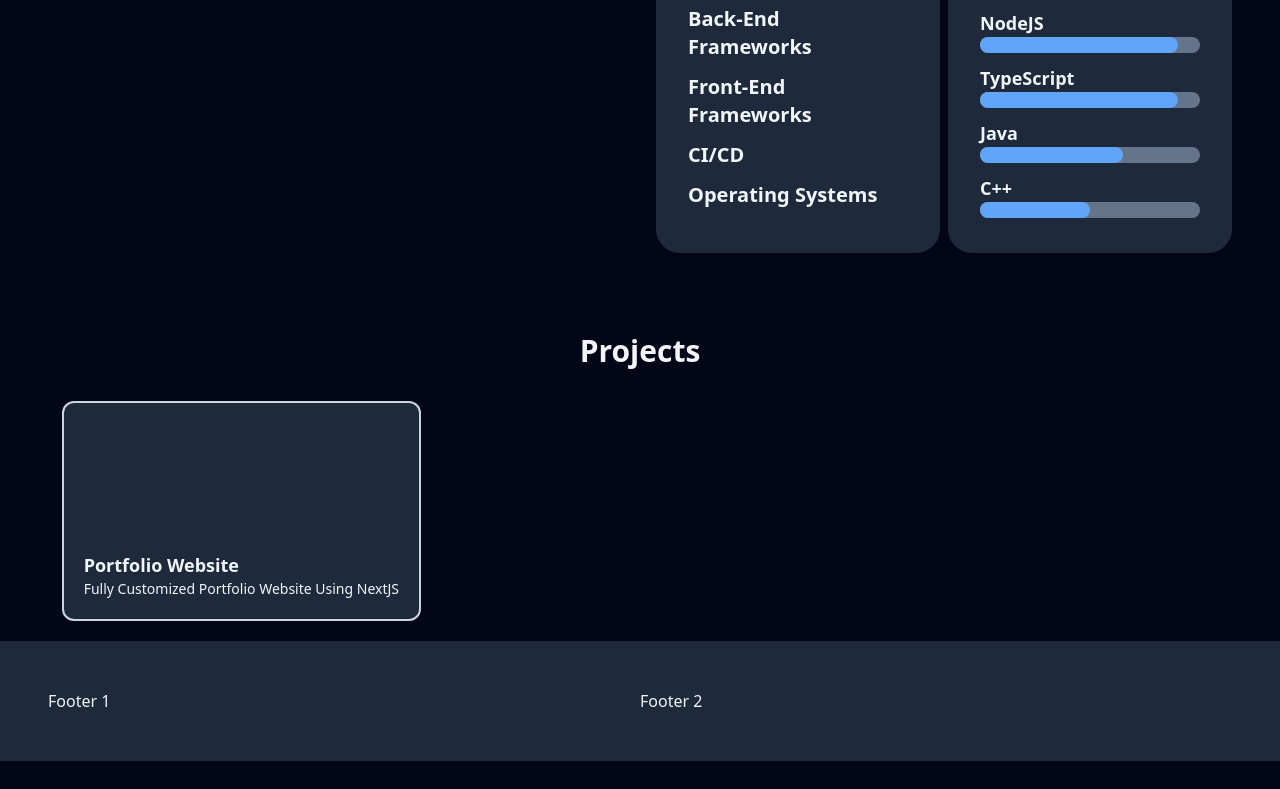
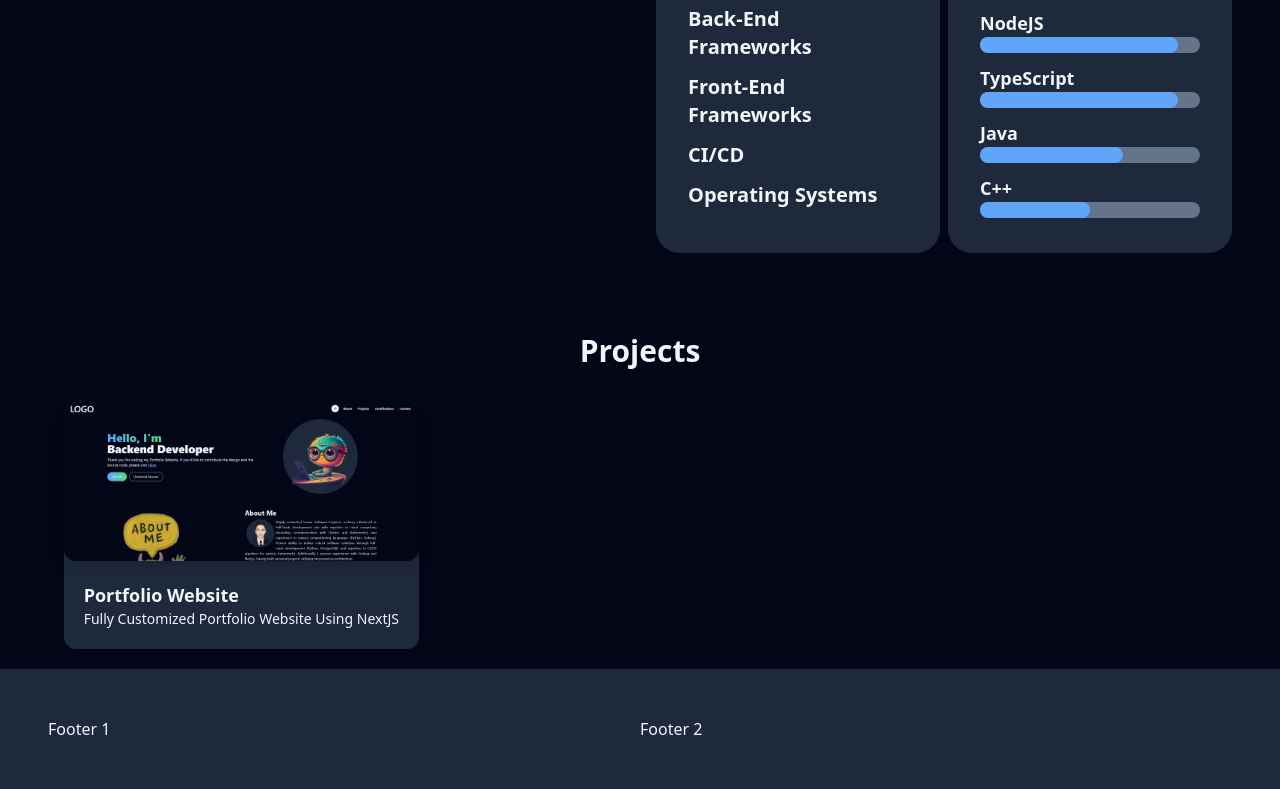
Before and after one commit to lwinmgmg/portfolio, a Next.js app: page / in a window 1280 px wide. Shown: the part 1149-1938 px from the top of the page. Before the commit the page ends 1910 px from the top, so only its background shows below. Built offline with nearby package versions, Linux system fonts and the light colour scheme.

Commit message:
Added project item

```diff
--- a/app/ui/components/projects/Project.tsx
+++ b/app/ui/components/projects/Project.tsx
@@ -8,12 +8,17 @@ imageUrl = "/images/pp.png"
     imageUrl?: string
 }){
     return (
-        <div className="max-w-sm border-2 rounded-xl border-slate-600 dark:border-slate-300 bg-slate-100 dark:bg-slate-800 p-5">
-            <div className="h-32">
-
+        <div className="max-w-sm shadow-sm hover:shadow-slate-600 rounded-xl bg-slate-100 dark:bg-slate-800">
+            <div className="h-40 w-full relative rounded-xl shadow-lg hover:shadow-slate-600 group" style={{
+                background: `url(${imageUrl})`,
+                backgroundSize: "cover"
+            }}>
+                <div className="overlay absolute top-0 left-0 rounded-xl h-full w-full bg-slate-200 dark:bg-slate-800 bg-opacity-0 hidden group-hover:flex group-hover:bg-opacity-50 transition-all duration-500"></div>
             </div>
-            <h3 className="text-lg font-semibold">{title}</h3>
-            <p className="text-sm">{detail}</p>
+            <div className="p-5">
+                <h3 className="text-lg font-semibold">{title}</h3>
+                <p className="text-sm">{detail}</p>
+            </div>
         </div>
     );
 }
```
